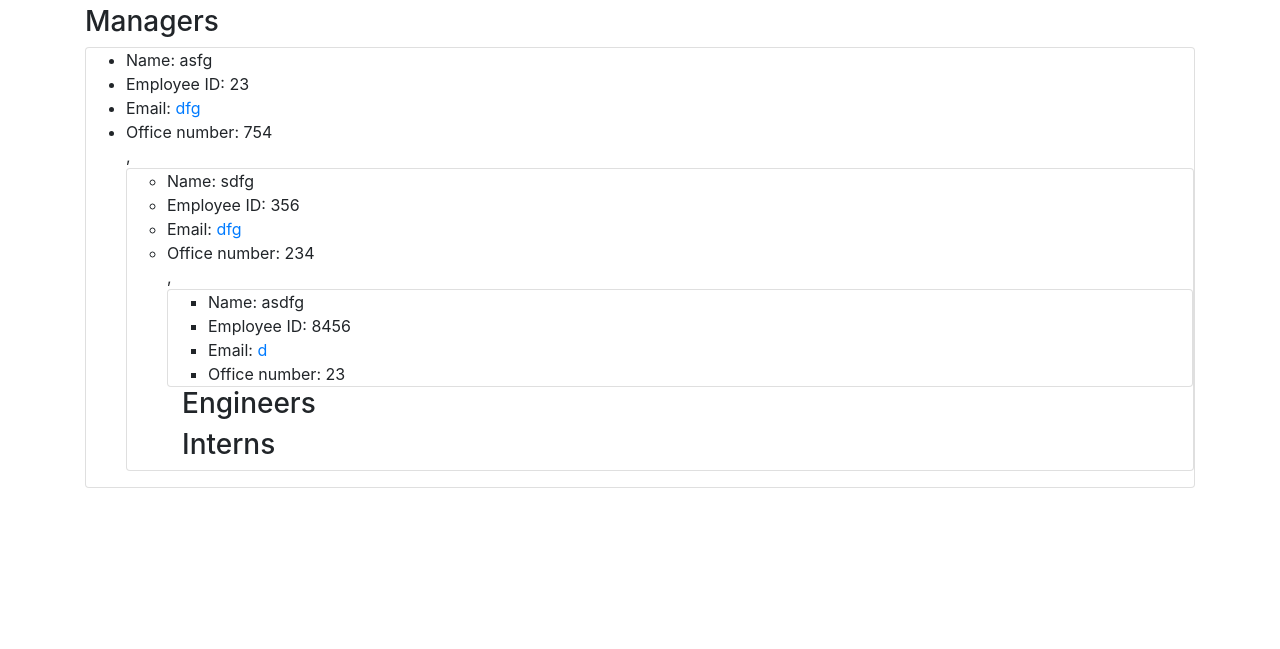
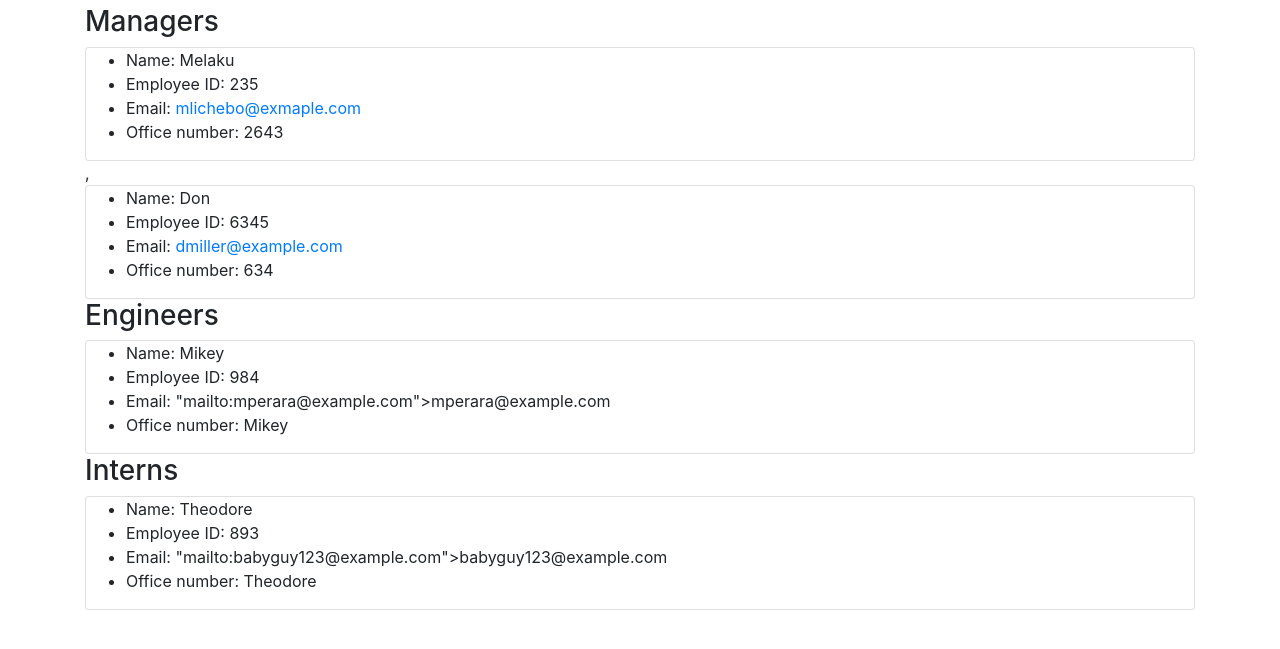
Before and after one commit to MikeyP957/employee_data_tracker, a website: page index.html in a window 1280 px wide. Shown: the part 51-700 px from the top of the page. Drawn offline with nearby package versions, Linux system fonts and the light colour scheme.

Commit message:
refractor html generate pages

```diff
--- a/index.html
+++ b/index.html
@@ -16,26 +16,22 @@
 
             <div class="card">
             <ul>
-            <li>Name: asfg </li>
-            <li>Employee ID: 23</li>
-            <li>Email: <a href= "mailto:dfg">dfg</a></li>
-            <li>Office number: 754</li>
+            <li>Name: Melaku </li>
+            <li>Employee ID: 235</li>
+            <li>Email: <a href= "mailto:mlichebo@exmaple.com">mlichebo@exmaple.com</a></li>
+            <li>Office number: 2643</li>
+            </ul>
+            </div>
 
             ,
             <div class="card">
             <ul>
-            <li>Name: sdfg </li>
-            <li>Employee ID: 356</li>
-            <li>Email: <a href= "mailto:dfg">dfg</a></li>
-            <li>Office number: 234</li>
-
-            ,
-            <div class="card">
-            <ul>
-            <li>Name: asdfg </li>
-            <li>Employee ID: 8456</li>
-            <li>Email: <a href= "mailto:d">d</a></li>
-            <li>Office number: 23</li>
+            <li>Name: Don </li>
+            <li>Employee ID: 6345</li>
+            <li>Email: <a href= "mailto:dmiller@example.com">dmiller@example.com</a></li>
+            <li>Office number: 634</li>
+            </ul>
+            </div>
 
 
 
@@ -44,12 +40,30 @@
             <h3>Engineers</h3>
 
 
+            <div class="card">
+            <ul>
+            <li>Name: Mikey </li>
+            <li>Employee ID: 984</li>
+            <li>Email: "mailto:mperara@example.com">mperara@example.com</a></li>
+            <li>Office number: Mikey</li>
+            </ul>
+            </div>
+
 
         </div>
         <div class="container interns">
             <h3>Interns</h3>
 
 
+            <div class="card">
+            <ul>
+            <li>Name: Theodore </li>
+            <li>Employee ID: 893</li>
+            <li>Email: "mailto:babyguy123@example.com">babyguy123@example.com</a></li>
+            <li>Office number: Theodore</li>
+            </ul>
+            </div>
+
 
         </div>
     </body>
```
Also changed, not shown: dist/engineerHTML.js, dist/internHTML.js, dist/managerHTML.js.
